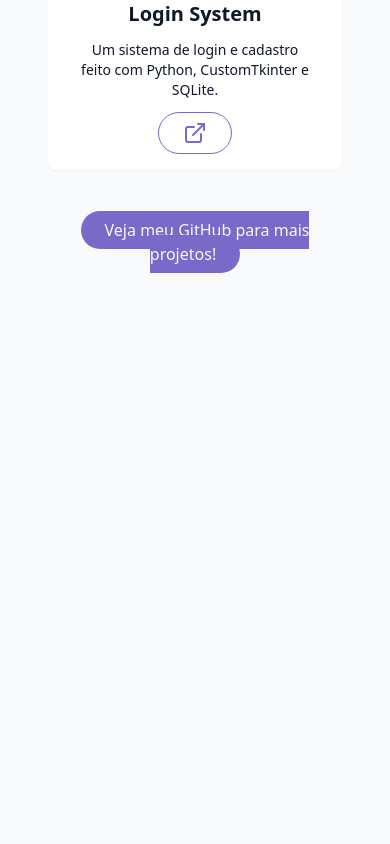
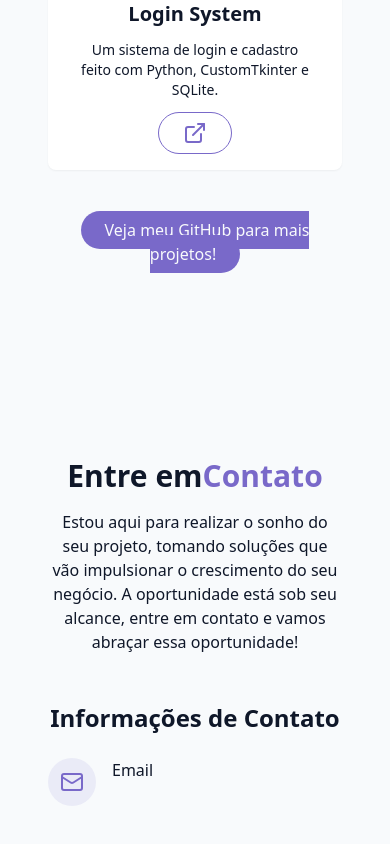
Before and after one commit to igorgp06/portfolio-IgorgpDEV-2, a React (Vite) app: page / in a window 390 px wide. Shown: the part 8384-9228 px from the top of the page. Before the commit the page ends 8746 px from the top, so only its background shows below. Built offline with nearby package versions, Linux system fonts and the light colour scheme.

Commit message:
[WORK 3.9] Adição da seção de contato junto da sua estrutura base

```diff
--- a/package.json
+++ b/package.json
@@ -1,7 +1,7 @@
 {
   "name": "portfolio-igorgpdev",
   "private": true,
-  "version": "0.3.8",
+  "version": "0.3.9",
   "type": "module",
   "scripts": {
     "dev": "vite",
--- /dev/null
+++ b/src/components/contact/Contact.jsx
@@ -0,0 +1,43 @@
+import { MailIcon } from "lucide-react"
+
+
+export const Contact = () => {
+    return (
+        <section className="py-24 px-4 relative bg-secondary/30" id="contact">
+            <div className="container mx-auto max-w-5xl">
+                <h2 className="text-3xl md:text-4xl font-bold mb-4 text-center">Entre em
+                    <span className="text-primary">Contato</span>
+                </h2>
+
+                <p className="text-center text-muted-foreground mb-12 mx-auto">
+                    Estou aqui para realizar o sonho do seu projeto, tomando soluções que
+                    vão impulsionar o crescimento do seu negócio. A oportunidade está sob seu alcance,
+                    entre em contato e vamos abraçar essa oportunidade!
+                </p>
+
+                <div className="grid grid-cols-1 md:grid-cols-2 gap-12">
+                    <div className="space-y-8">
+                        <h3 className="text-2xl font-semibold mb-6">Informações de Contato</h3>
+
+                        <div className="space-y-6 justify-center">
+                            <div className="flex items-start space-x-4">
+                                <div className="p-3 rounded-full bg-primary/10">
+                                    <MailIcon className="w-6 h-6 text-primary" /> {" "}
+                                </div>
+                                <div className="">
+                                    <h4> Email</h4>
+                                    <a href="mailto:contato@igdeveloper.com.br">
+
+                                    </a>
+                                </div>
+
+                            </div>
+                        </div>
+
+                    </div>
+                </div>
+
+            </div>
+        </section>
+    )
+}
--- a/src/pages/main/Main.jsx
+++ b/src/pages/main/Main.jsx
@@ -5,6 +5,7 @@ import { Hero } from "../../components/hero/Hero";
 import { About } from "../../components/about/About";
 import { Skills } from "../../components/Skills/Skills";
 import { Projects } from "../../components/projects/Projects";
+import { Contact } from "../../components/contact/Contact";
 
 export const Main = () => {
     return (
@@ -18,6 +19,7 @@ export const Main = () => {
                 <About />
                 <Skills />
                 <Projects />
+                <Contact />
             </main>
 
         </div>
```
Also changed, not shown: 1 other file (tests, documents, lock files or other folders).
